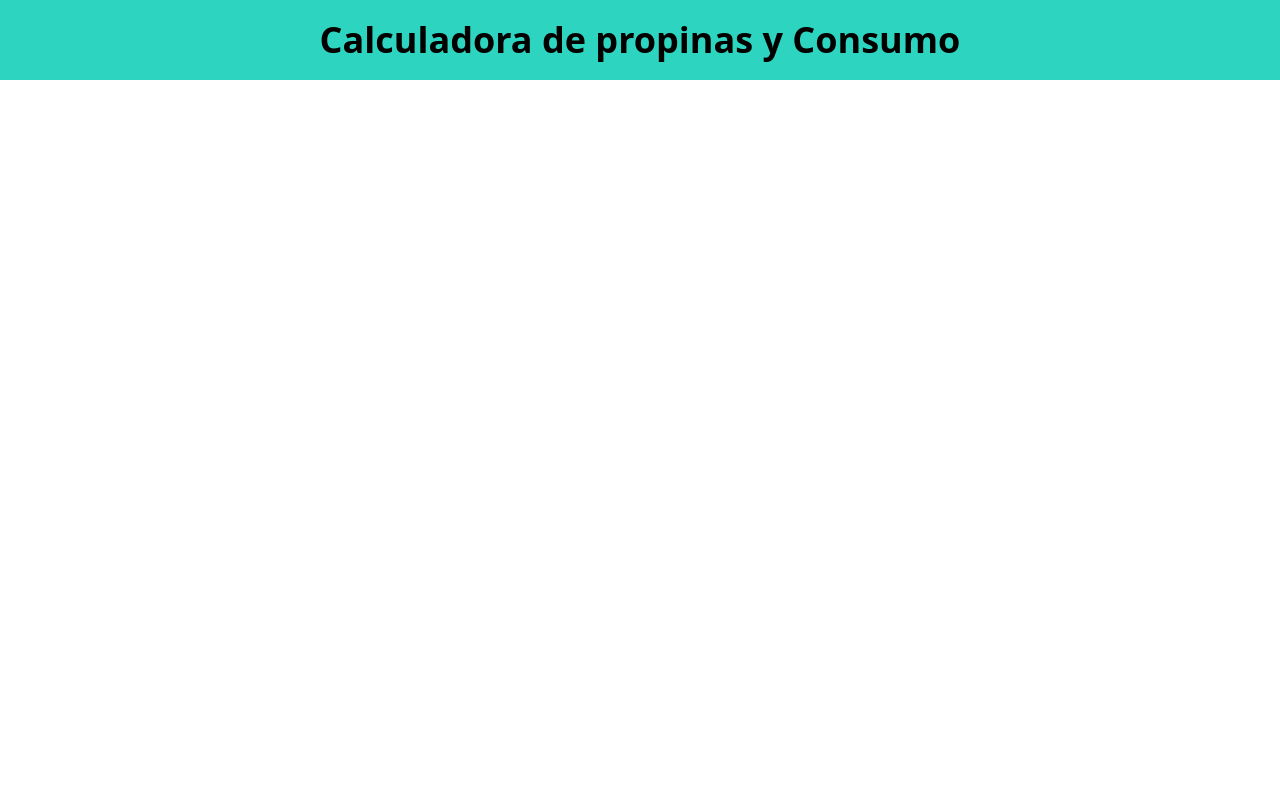
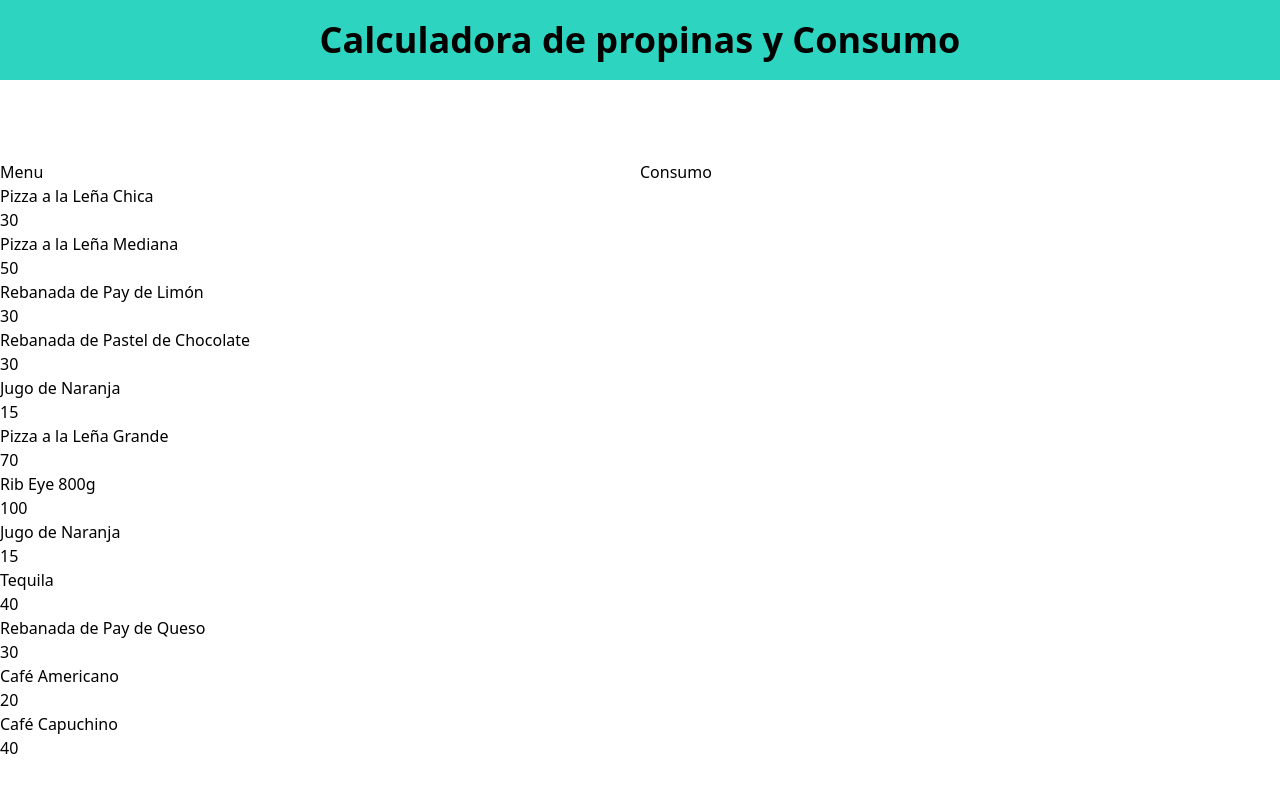
Before and after one commit to jpgonzales27/07-calculadora-propinas-usereducer, a React (Vite) app: page / in a window 1280 px wide. Shown: the top 792 px of the page. Built offline with nearby package versions, Linux system fonts and the light colour scheme.

Commit message:
creando type y rendirizando la data en la ui

```diff
--- a/src/App.tsx
+++ b/src/App.tsx
@@ -1,9 +1,32 @@
+import { useEffect, useState } from "react";
+import MenuItem from "./components/MenuItem";
+import { menuItems } from "./data/db";
+import type { MenuItem as MenuItemType } from "./types";
+
 function App() {
+  const [data, setData] = useState<MenuItemType[]>([]);
+
+  useEffect(() => {
+    setData(menuItems);
+  }, []);
+
   return (
     <>
       <header className="bg-teal-400 py-5">
         <h1 className="text-center text-4xl font-black">Calculadora de propinas y Consumo</h1>
       </header>
+
+      <main className="max-w-7xl mx-auto py-20 grid md:grid-cols-2">
+        <div>
+          <h2>Menu</h2>
+          {data.map((item) => (
+            <MenuItem key={item.id} item={item} />
+          ))}
+        </div>
+        <div>
+          <h2>Consumo</h2>
+        </div>
+      </main>
     </>
   );
 }
--- /dev/null
+++ b/src/components/MenuItem.tsx
@@ -0,0 +1,14 @@
+import type { MenuItem } from "../types";
+
+type MenuItemProps = {
+  item: MenuItem;
+};
+
+export default function MenuItem({ item }: MenuItemProps) {
+  return (
+    <>
+      <p>{item.name}</p>
+      <p>{item.price}</p>
+    </>
+  );
+}
--- /dev/null
+++ b/src/data/db.ts
@@ -0,0 +1,64 @@
+import { MenuItem } from "../types";
+
+export const menuItems: MenuItem[] = [
+  {
+    id: 1,
+    name: "Pizza a la Leña Chica",
+    price: 30,
+  },
+  {
+    id: 2,
+    name: "Pizza a la Leña Mediana",
+    price: 50,
+  },
+  {
+    id: 3,
+    name: "Rebanada de Pay de Limón",
+    price: 30,
+  },
+  {
+    id: 4,
+    name: "Rebanada de Pastel de Chocolate",
+    price: 30,
+  },
+  {
+    id: 5,
+    name: "Jugo de Naranja",
+    price: 15,
+  },
+  {
+    id: 6,
+    name: "Pizza a la Leña Grande",
+    price: 70,
+  },
+  {
+    id: 7,
+    name: "Rib Eye 800g",
+    price: 100,
+  },
+  {
+    id: 8,
+    name: "Jugo de Naranja",
+    price: 15,
+  },
+  {
+    id: 9,
+    name: "Tequila",
+    price: 40,
+  },
+  {
+    id: 10,
+    name: "Rebanada de Pay de Queso",
+    price: 30,
+  },
+  {
+    id: 11,
+    name: "Café Americano",
+    price: 20,
+  },
+  {
+    id: 12,
+    name: "Café Capuchino",
+    price: 40,
+  },
+];
--- /dev/null
+++ b/src/types/index.ts
@@ -0,0 +1,5 @@
+export type MenuItem = {
+  id: number;
+  name: string;
+  price: number;
+};
```
